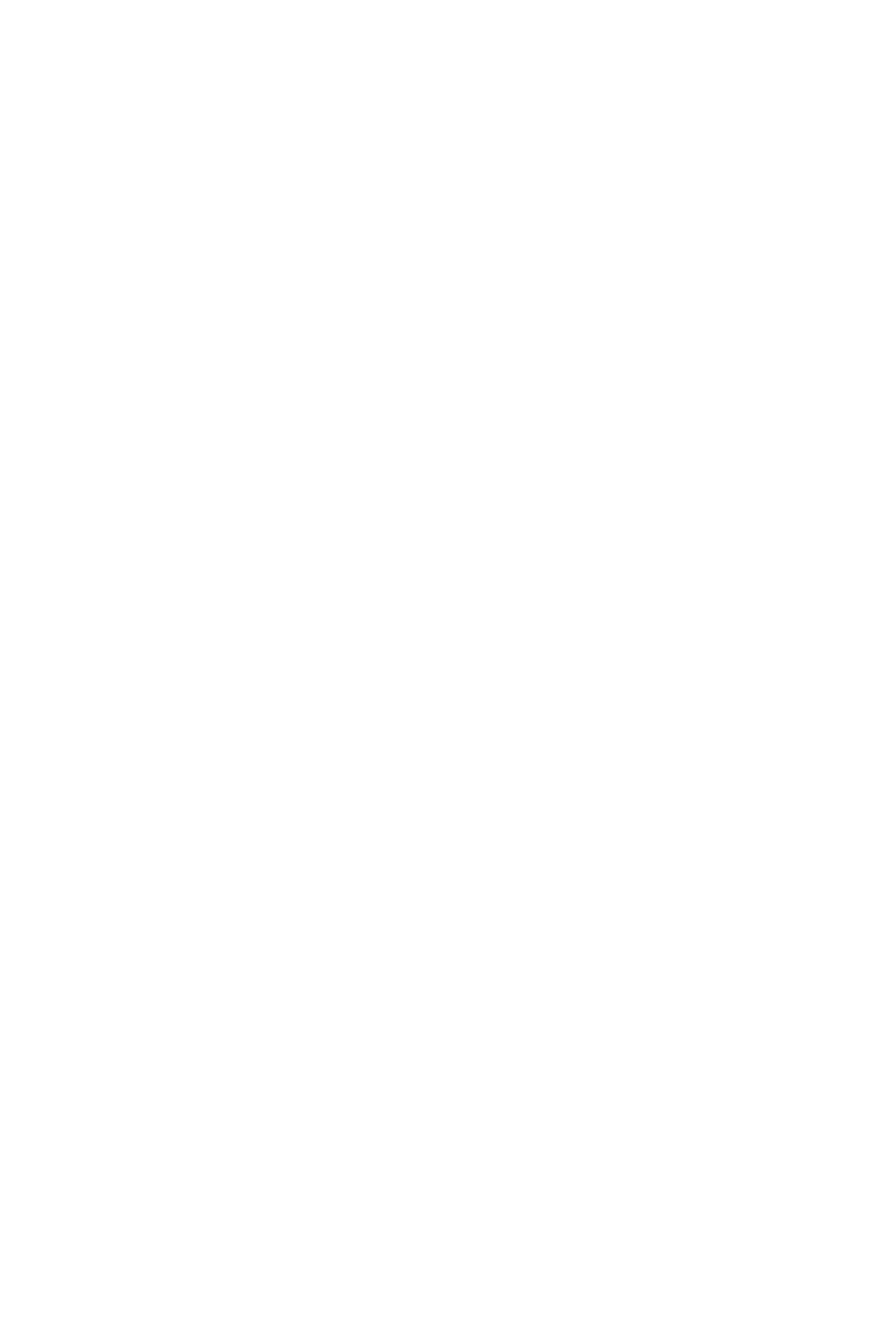
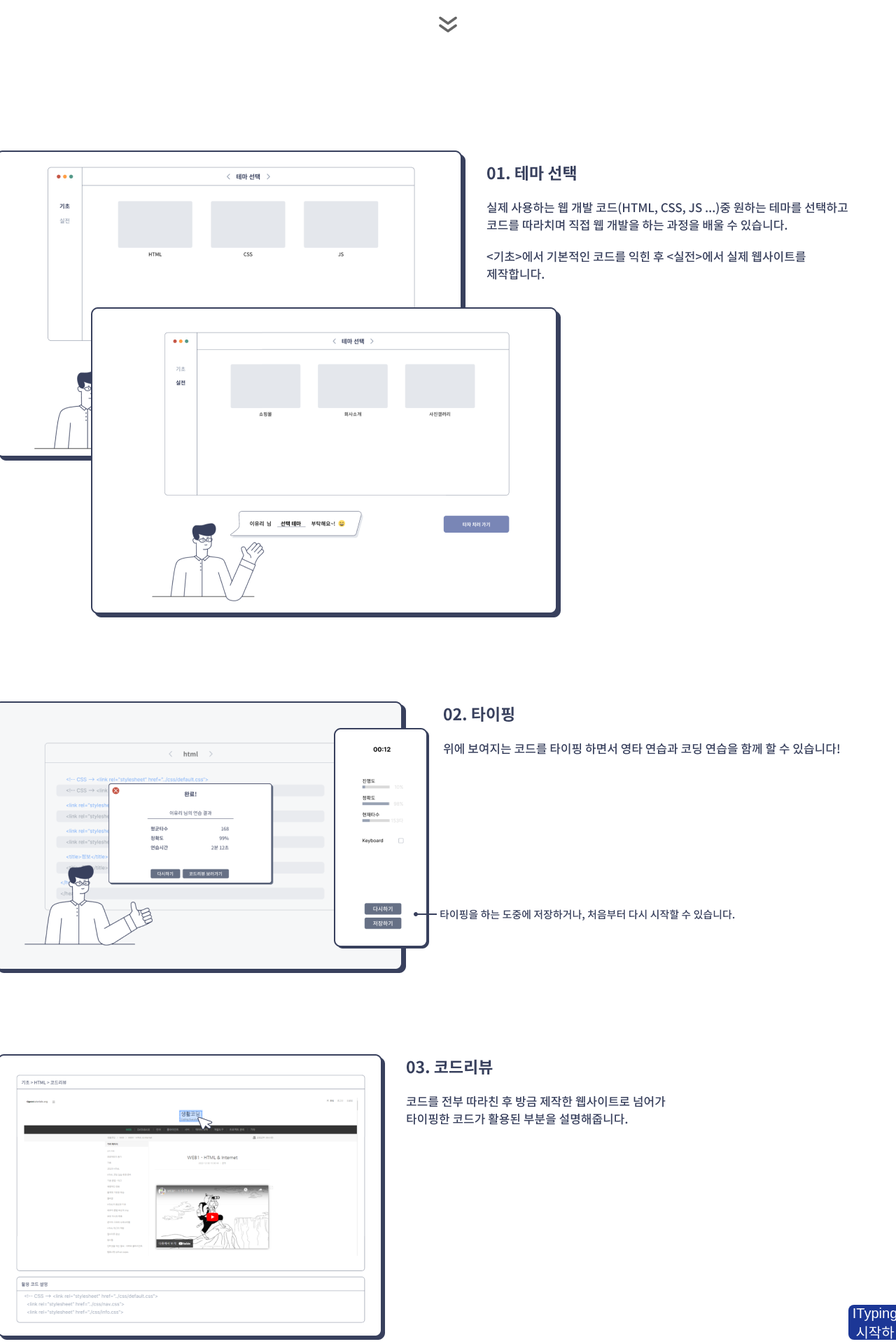
Before and after one commit to youjin0411/ityping-client, a React (Create React App) app: page /tutorial in a window 1280 px wide. Shown: the part 820-2740 px from the top of the page at 70% size. Before the commit the page ends 800 px from the top, so only its background shows below. Built offline with nearby package versions, Linux system fonts and the light colour scheme.

Commit message:
Tutorial 구현

```diff
--- a/src/components/pages/SelectTheme.jsx
+++ b/src/components/pages/SelectTheme.jsx
@@ -80,6 +80,7 @@ const Select = styled.div`
     color: #98A2B3;
     margin-top: 22px;
     margin-left: 38px;
+    cursor: pointer;
 
     &:nth-child(2) {
         margin-top: 62px;
--- a/src/components/pages/Tutorial.jsx
+++ b/src/components/pages/Tutorial.jsx
@@ -1,17 +1,25 @@
 import React from 'react';
 import styled from 'styled-components';
 import image from '../../img/image.png';
+import down from '../../img/down.png';
 import useMoveScroll from '../Hook/useMoveScroll';
+import tutorial from '../../img/tutorial.png';
+import { useHistory } from 'react-router-dom';
 
 const Tutorial = (props) => {
+    const history = useHistory();
 
-    const {element, onMoveToElement} = useMoveScroll()
+    const {element, onMoveToElement} = useMoveScroll();
+
+    const handler = () => {
+        history.push('/select-themeBase');
+    }
 
     return (
         <>
             <Wrapper>
                 <ContentWrapper>
-                    <Title>TITLE</Title>
+                    <Title>ITyping</Title>
                     <Content>
                         Online Typing Practice for Programmers<br/>
                         테마를 선택해 원하는 코딩을 해보며<br/>
@@ -21,8 +29,11 @@ const Tutorial = (props) => {
                 </ContentWrapper>
                 <Img src={image}/>
             </Wrapper>
-            <MoveScroll onClick={onMoveToElement}>▼</MoveScroll>
-            <Container ref={element}></Container>
+            <MoveScroll onClick={onMoveToElement}></MoveScroll>
+            <Container ref={element}>
+                <img alt='tutorial' src={tutorial}/>
+                <Button onClick={handler}>ITyping 시작하기 &gt;&gt;</Button>
+            </Container>
         </>
     )
 }
@@ -56,12 +67,30 @@ const Img = styled.img`
 `;
 
 const MoveScroll = styled.div`
-    text-align: center;
-    font-size: 40px;
+    background-image: url(${down});
+    width: 44px;
+    height: 44px;
+    margin: 80px auto;
     cursor: pointer;
 `;
 
 const Container = styled.div`
+    display: flex;
+    justify-content: center;
+    align-items: flex-end;
+    padding-top: 80px;
+    margin-bottom: 150px;
+`;
+
+const Button = styled.button`
+    width: 280px;
+    height: 50px;
+    border: 0;
+    background-color: #1C3796;
+    color: white;
+    border-radius: 8px;
+    font-size: 20px;
+    text-align: center;
 `;
 
 export default Tutorial;
```
Also changed, not shown: src/img/down.png (added), src/img/tutorial.png (added).
